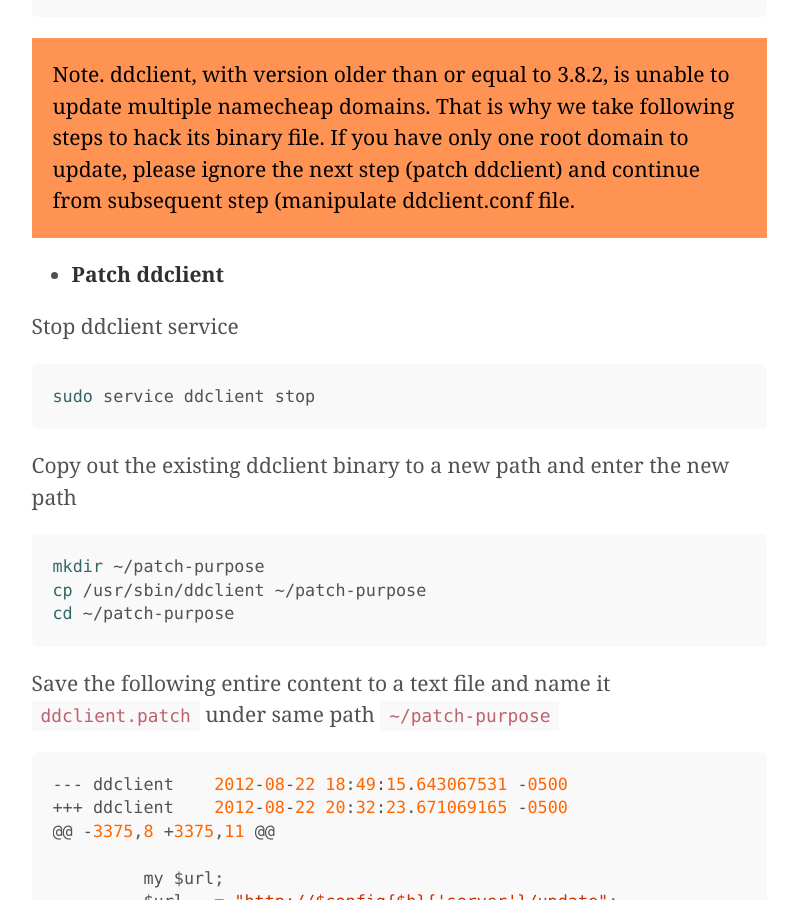
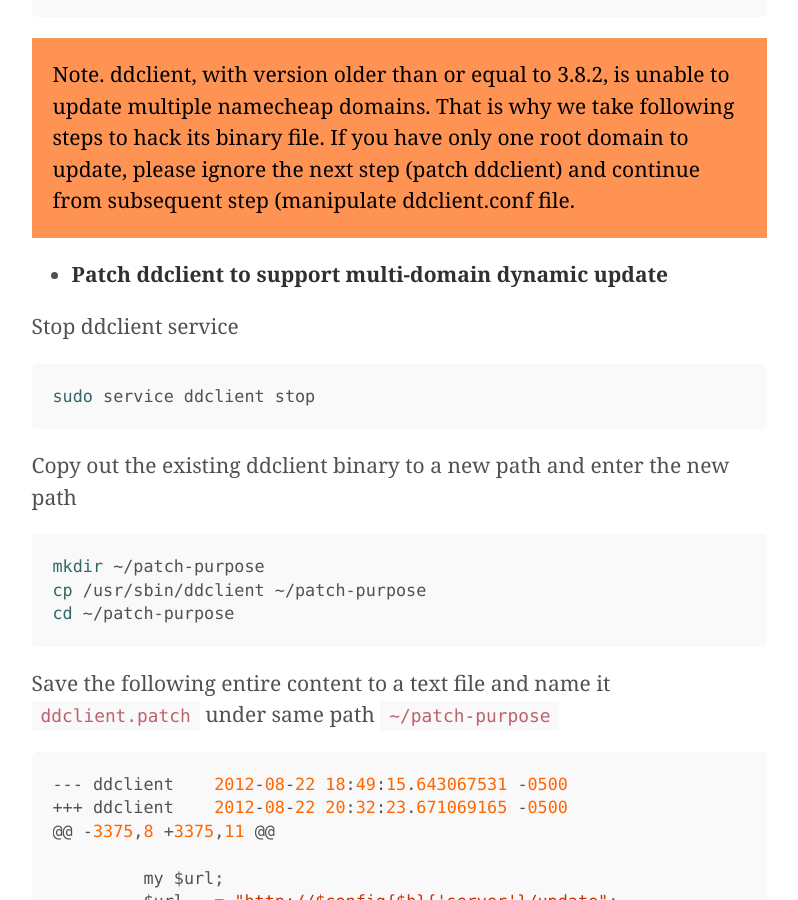
Before and after one commit to Xixiao007/Xixiao007.github.io, a Jekyll site: the page built from _posts/2016-01-12-dynamic-dns-setup-by-ddclient.md, in a window 1280 px wide and 900 px high, scrolled down 1068 px. Shown: the whole window, without its empty margins (241-1039 px from the left). Built offline with Jekyll 4.4.1, drawn with Linux system fonts in a browser that asks for light colours; nearby versions of some CDN libraries; comment, search, counter and statistics services are not loaded.

Commit message:
"commit"

```diff
--- a/_posts/2016-01-12-dynamic-dns-setup-by-ddclient.md
+++ b/_posts/2016-01-12-dynamic-dns-setup-by-ddclient.md
@@ -32,7 +32,7 @@
 Note. ddclient, with version older than or equal to 3.8.2, is unable to update multiple namecheap domains. That is why we take following steps to hack its binary file. If you have only one root domain to update, please ignore the next step (patch ddclient) and continue from subsequent step (manipulate ddclient.conf file.
 </p>
 
--  **Patch ddclient**
+-  **Patch ddclient to support multi-domain dynamic update**
 
 Stop ddclient service
 
```
